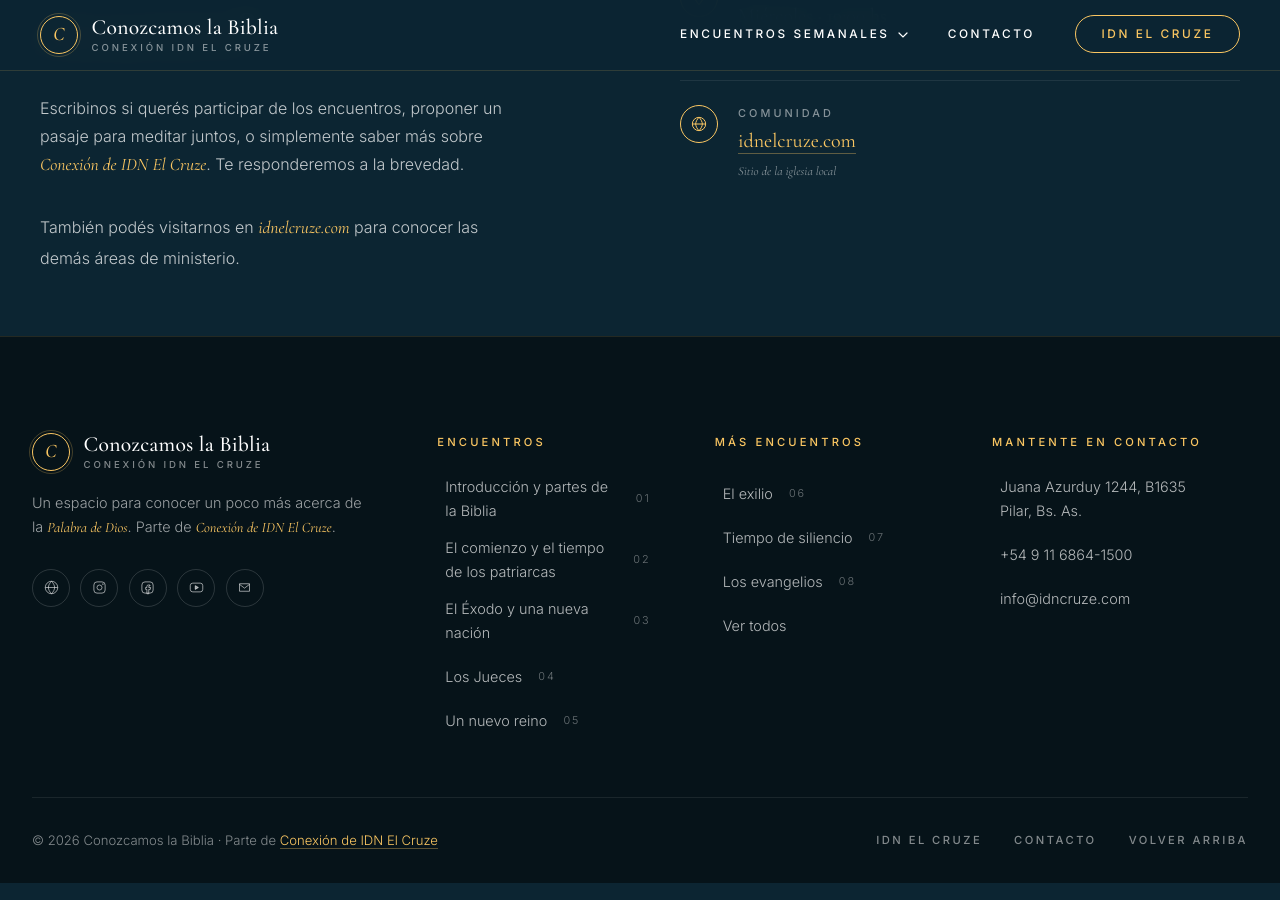
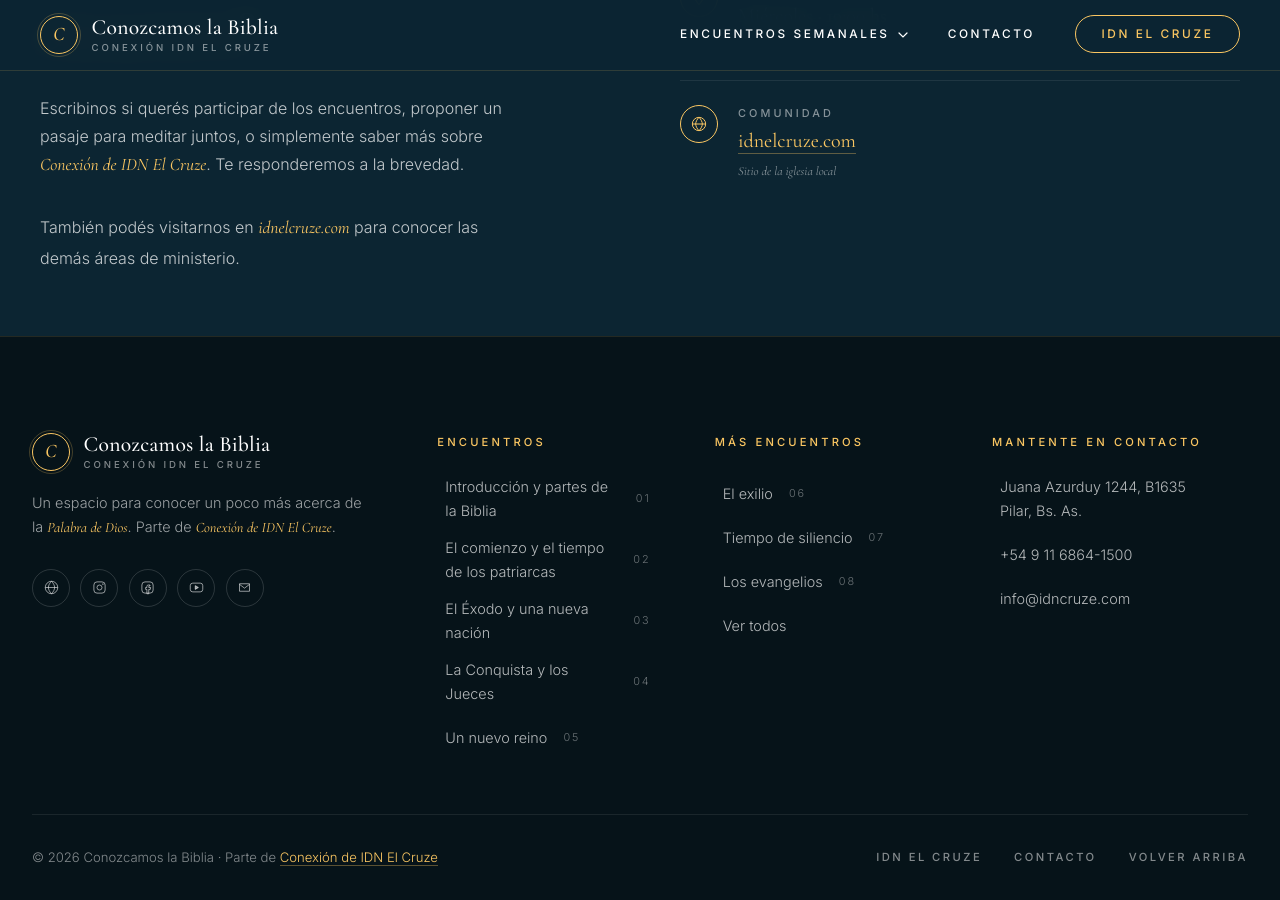
Before and after one commit to iporoma/conozcamoslabiblia, a Jekyll site: the page built from index.html, in a window 1280 px wide and 900 px high, scrolled down 4735 px. Built offline with Jekyll 4.4.1, drawn with Linux system fonts in a browser that asks for light colours.

Commit message:
Update footer link text for encuentro-4

```diff
--- a/_includes/footer.html
+++ b/_includes/footer.html
@@ -58,7 +58,7 @@
           <li><a href="encuentro-1.html">Introducción y partes de la Biblia <small>01</small></a></li>
           <li><a href="encuentro-2.html">El comienzo y el tiempo de los patriarcas <small>02</small></a></li>
           <li><a href="encuentro-3.html">El Éxodo y una nueva nación <small>03</small></a></li>
-          <li><a href="encuentro-4.html">Los Jueces <small>04</small></a></li>
+          <li><a href="encuentro-4.html">La Conquista y los Jueces <small>04</small></a></li>
           <li><a href="encuentro-5.html">Un nuevo reino <small>05</small></a></li>
         </ul>
       </div>
```
